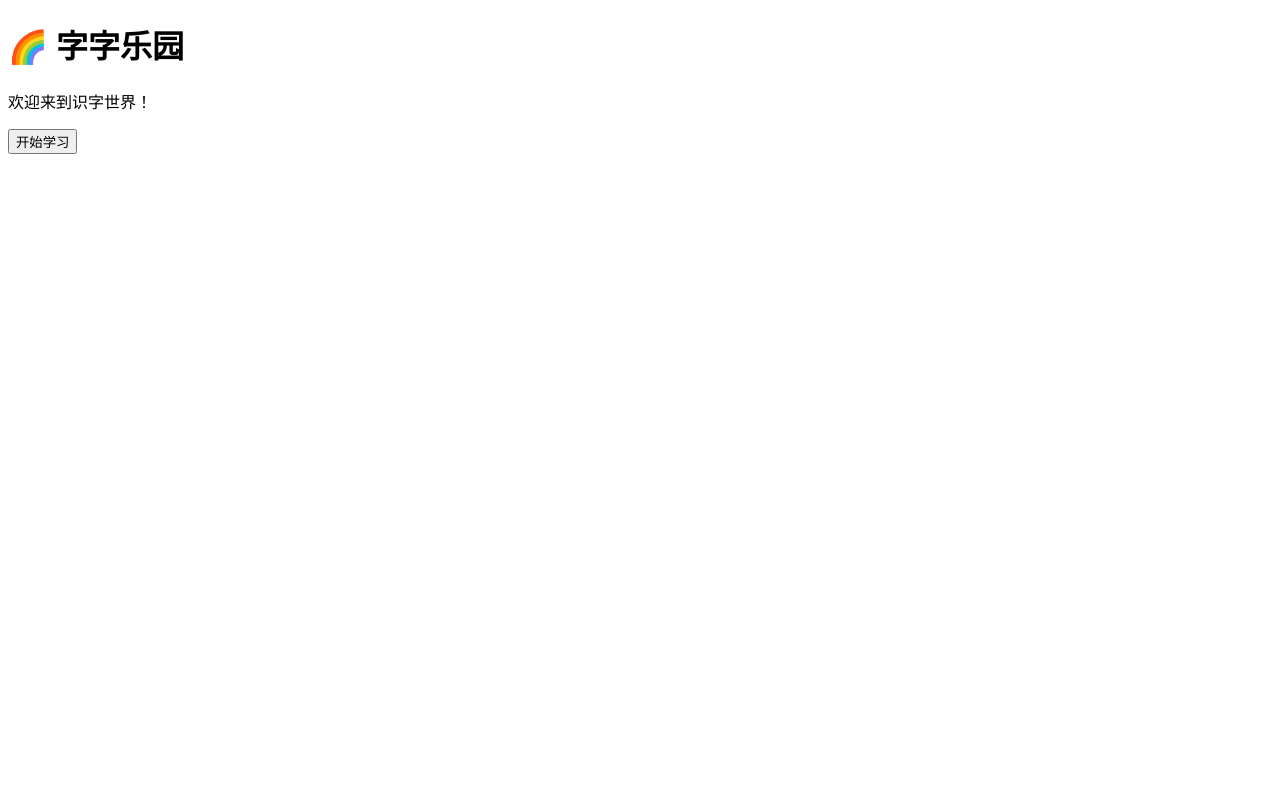
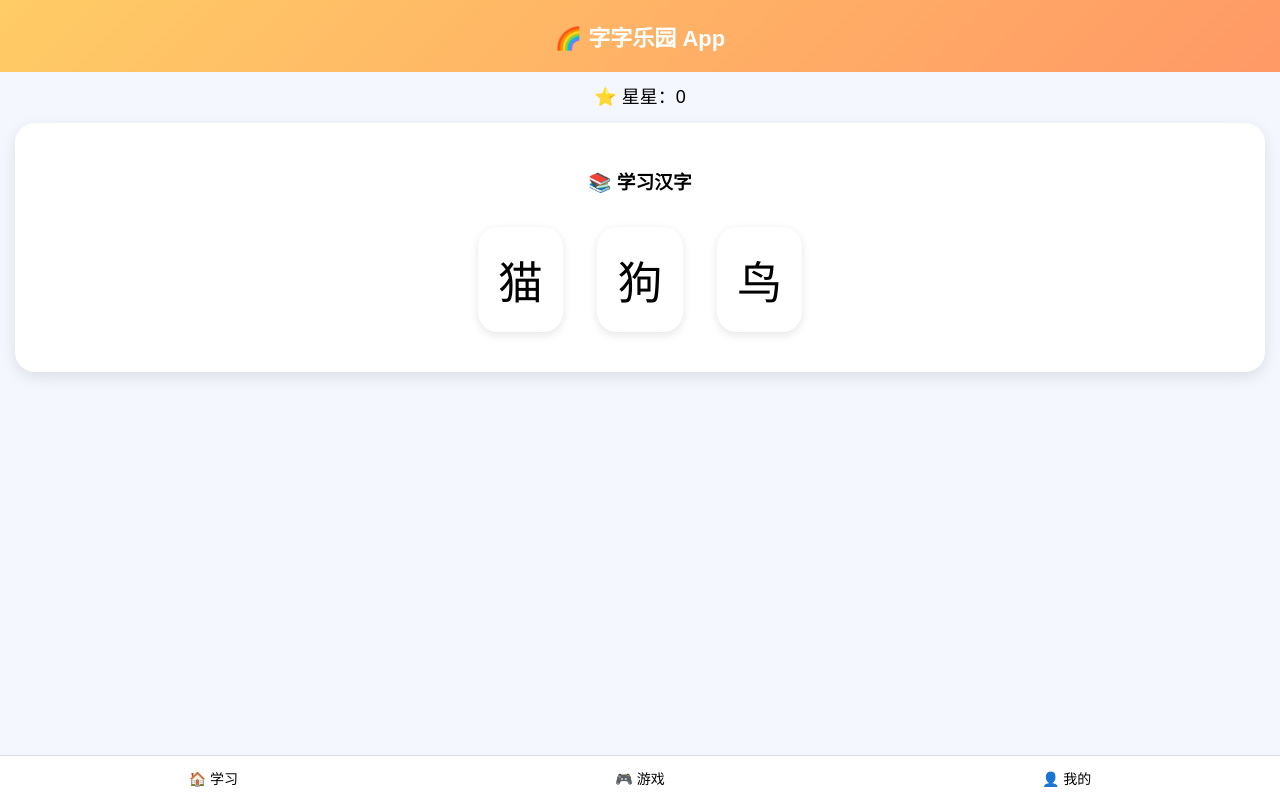
Before and after one commit to juenne96/-, a plain HTML site: page index.html in a window 1280 px wide. Drawn offline with Linux system fonts and the light colour scheme.

Commit message:
Update index.html

```diff
--- a/index.html
+++ b/index.html
@@ -1,17 +1,176 @@
 <!DOCTYPE html>
-<html>
+<html lang="zh">
 <head>
 <meta charset="UTF-8">
-<title>字字乐园</title>
+<meta name="viewport" content="width=device-width, initial-scale=1.0">
+<title>字字乐园 App</title>
+
+<style>
+body {
+  margin: 0;
+  font-family: Arial;
+  background: #f5f7ff;
+}
+
+/* 顶部 */
+header {
+  background: linear-gradient(135deg,#ffcc66,#ff9966);
+  padding: 20px;
+  text-align: center;
+  font-size: 22px;
+  font-weight: bold;
+  color: white;
+}
+
+/* 星星 */
+#scoreBox {
+  text-align: center;
+  margin: 10px;
+  font-size: 18px;
+}
+
+/* 卡片 */
+.card {
+  background: white;
+  margin: 15px;
+  padding: 25px;
+  border-radius: 20px;
+  box-shadow: 0 5px 15px rgba(0,0,0,0.1);
+  text-align: center;
+}
+
+/* 汉字按钮 */
+.word {
+  font-size: 45px;
+  margin: 15px;
+  display: inline-block;
+  padding: 20px;
+  border-radius: 20px;
+  background: #fff;
+  box-shadow: 0 3px 10px rgba(0,0,0,0.1);
+  cursor: pointer;
+}
+
+/* 底部导航 */
+.nav {
+  position: fixed;
+  bottom: 0;
+  width: 100%;
+  display: flex;
+  background: white;
+  border-top: 1px solid #ddd;
+}
+
+.nav div {
+  flex: 1;
+  padding: 12px;
+  text-align: center;
+  font-size: 14px;
+  cursor: pointer;
+}
+
+/* 页面 */
+.page {
+  display: none;
+  padding-bottom: 70px;
+}
+
+.active {
+  display: block;
+}
+
+/* 按钮 */
+button {
+  padding: 12px 20px;
+  border: none;
+  border-radius: 12px;
+  background: #ff9966;
+  color: white;
+  font-size: 16px;
+  margin: 5px;
+}
+</style>
 </head>
 
 <body>
 
-<h1>🌈 字字乐园</h1>
+<header>🌈 字字乐园 App</header>
 
-<p>欢迎来到识字世界！</p>
+<div id="scoreBox">⭐ 星星：<span id="score">0</span></div>
 
-<button>开始学习</button>
+<!-- 首页 -->
+<div id="home" class="page active">
+  <div class="card">
+    <h3>📚 学习汉字</h3>
+    <div class="word" onclick="speak('猫')">猫</div>
+    <div class="word" onclick="speak('狗')">狗</div>
+    <div class="word" onclick="speak('鸟')">鸟</div>
+  </div>
+</div>
+
+<!-- 游戏页 -->
+<div id="game" class="page">
+  <div class="card">
+    <h3>🎮 选择正确汉字：猫</h3>
+    <button onclick="answer(true)">猫</button>
+    <button onclick="answer(false)">狗</button>
+    <button onclick="answer(false)">鸟</button>
+  </div>
+</div>
+
+<!-- 设置页 -->
+<div id="me" class="page">
+  <div class="card">
+    <h3>👧 学习记录</h3>
+    <p>你的星星会一直保存哦 ⭐</p>
+    <button onclick="reset()">重置星星</button>
+  </div>
+</div>
+
+<!-- 底部导航 -->
+<div class="nav">
+  <div onclick="show('home')">🏠 学习</div>
+  <div onclick="show('game')">🎮 游戏</div>
+  <div onclick="show('me')">👤 我的</div>
+</div>
+
+<script>
+let score = localStorage.getItem("score") || 0;
+document.getElementById("score").innerText = score;
+
+// 发音
+function speak(word){
+  let msg = new SpeechSynthesisUtterance(word);
+  msg.lang = "zh-CN";
+  speechSynthesis.speak(msg);
+}
+
+// 答题
+function answer(correct){
+  if(correct){
+    alert("✔️ 答对了！");
+    score++;
+    localStorage.setItem("score", score);
+    document.getElementById("score").innerText = score;
+  }else{
+    alert("❌ 再试试！");
+  }
+}
+
+// 切换页面（App感觉核心）
+function show(page){
+  document.querySelectorAll(".page").forEach(p => p.classList.remove("active"));
+  document.getElementById(page).classList.add("active");
+}
+
+// 重置
+function reset(){
+  score = 0;
+  localStorage.setItem("score", score);
+  document.getElementById("score").innerText = score;
+  alert("已重置 ⭐");
+}
+</script>
 
 </body>
 </html>
```
